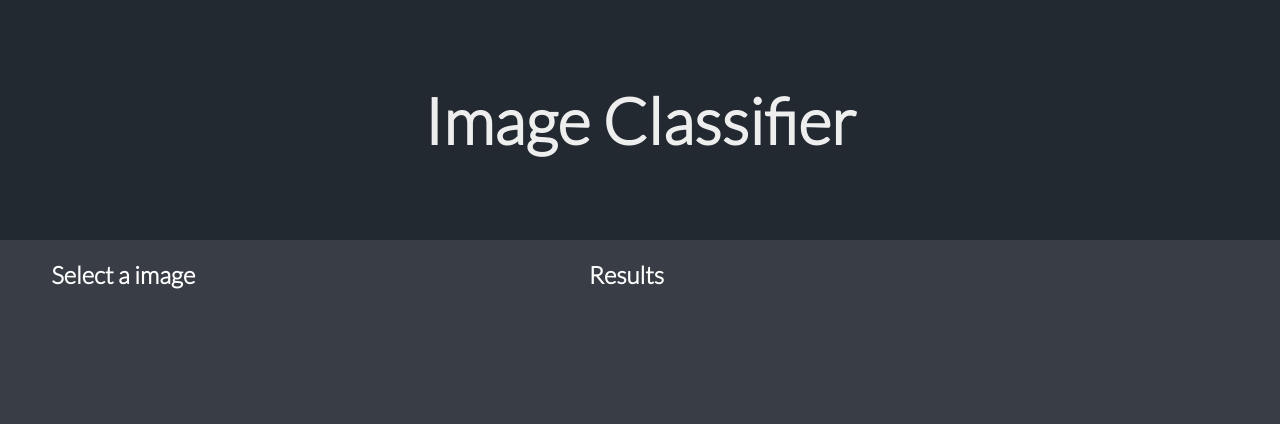
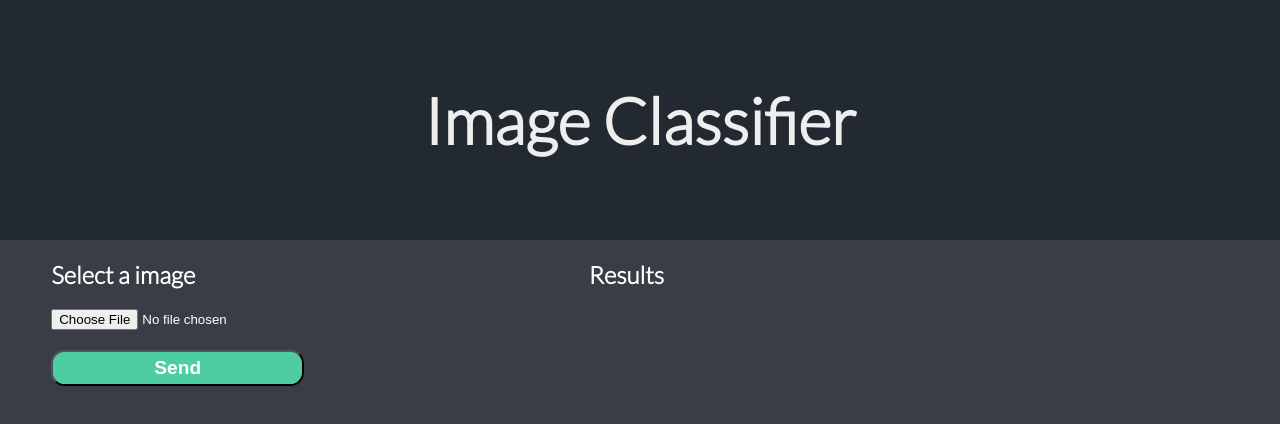
Before and after one commit to jarturogl05/image-classifier, a React (Create React App) app in the folder client/classifier/: page / in a window 1280 px wide. Shown: the top 424 px of the page. Built offline with nearby package versions, Linux system fonts and the light colour scheme.

Commit message:
uploadForm

```diff
--- a/client/classifier/src/components/FileUpload.js
+++ b/client/classifier/src/components/FileUpload.js
@@ -1,9 +1,25 @@
-import React from 'react'
+import React, {useState} from 'react'
+import './fileUpload.css'
 
 export default function FileUpload() {
+    const [selectedFile, setSelectedFile] = useState();
+    const [isFilePicked, setIsFilePicked] = useState(false);
+
+    function handleSumbit (e){
+        e.preventDefault();
+    }
+
+    function handleFile(e){
+        setSelectedFile(e.target.files[0]);
+        console.log(selectedFile);
+    }
+
     return (
-        <div>
-
+        <div className="fileUpload_container">
+            <form onSubmit={handleSumbit}>
+                <input type="file" onChange={handleFile} accept="image/*"></input>
+                <button type="submit" className="fileUpload_sendButton">Send</button>
+            </form>
         </div>
     )
 }
--- /dev/null
+++ b/client/classifier/src/components/fileUpload.css
@@ -0,0 +1,31 @@
+.fileUpload_container{
+    display: flex;
+    font-family: lato;
+
+}
+
+.fileUpload_container form{
+    display: flex;
+    flex-direction: column;
+}
+
+
+.fileUpload_sendButton{
+   margin-top: 20px;
+   font-size: 1.2rem;
+   padding: 5px;
+   font-weight: 550;
+   text-decoration:none;
+   outline: 0;
+   border-radius:0.7em;
+   transition: all 0.2s;
+   color: white;
+   background-color: #4ecca3;
+
+
+}
+
+.fileUpload_sendButton:hover{
+    cursor: pointer;
+    border: solid 2px #4ecca3 ;
+}
```
